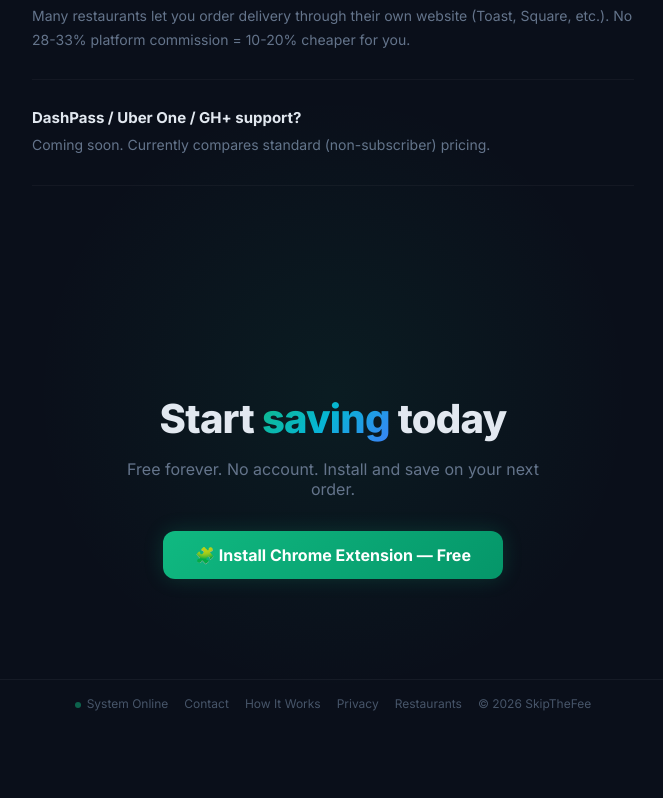
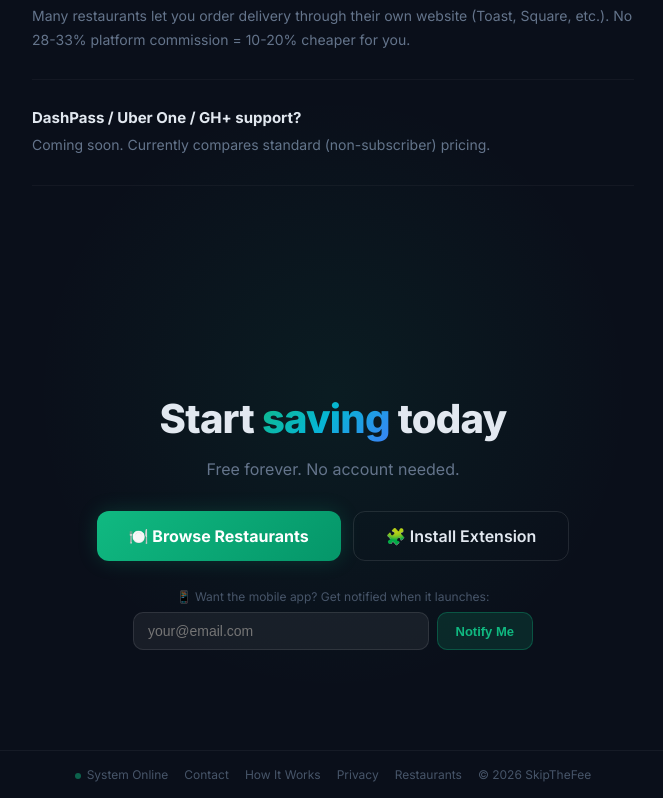
Before and after one commit to jguidroz-hub/mealcompare, a Next.js app in the folder packages/web/: page / in a window 1280 px wide. Shown: the part 4138-4936 px from the top of the page, without its empty margins (307-970 px from the left). Before the commit the page ends 4865 px from the top, so only its background shows below. Built offline with nearby package versions, Linux system fonts and the light colour scheme; no server answers.

Commit message:
Round 3c: dynamic city stats, waitlist email capture, testimonials, How It Works nav link, footer updates

```diff
--- /dev/null
+++ b/packages/web/src/app/components/WaitlistForm.tsx
@@ -0,0 +1,62 @@
+'use client';
+import { useState } from 'react';
+
+export default function WaitlistForm() {
+  const [email, setEmail] = useState('');
+  const [status, setStatus] = useState<'idle' | 'loading' | 'done' | 'error'>('idle');
+
+  const handleSubmit = async (e: React.FormEvent) => {
+    e.preventDefault();
+    if (!email.includes('@')) return;
+    setStatus('loading');
+    try {
+      await fetch('/api/waitlist', {
+        method: 'POST',
+        headers: { 'Content-Type': 'application/json' },
+        body: JSON.stringify({ email, source: 'homepage_cta' }),
+      });
+      setStatus('done');
+      setEmail('');
+    } catch {
+      setStatus('error');
+    }
+  };
+
+  if (status === 'done') {
+    return (
+      <p style={{ fontSize: 13, color: '#10b981', marginTop: 24, fontWeight: 600 }}>
+        ✅ You&apos;re on the list! We&apos;ll let you know when we launch the mobile app.
+      </p>
+    );
+  }
+
+  return (
+    <form onSubmit={handleSubmit} style={{ marginTop: 28, maxWidth: 400, margin: '28px auto 0' }}>
+      <p style={{ fontSize: 12, color: '#475569', marginBottom: 8 }}>
+        📱 Want the mobile app? Get notified when it launches:
+      </p>
+      <div style={{ display: 'flex', gap: 8 }}>
+        <input
+          type="email"
+          value={email}
+          onChange={e => setEmail(e.target.value)}
+          placeholder="your@email.com"
+          required
+          style={{
+            flex: 1, padding: '10px 14px', background: 'rgba(255,255,255,0.06)',
+            border: '1px solid rgba(255,255,255,0.1)', borderRadius: 10,
+            color: '#e2e8f0', fontSize: 14, outline: 'none',
+          }}
+        />
+        <button type="submit" disabled={status === 'loading'} style={{
+          background: 'rgba(16,185,129,0.15)', border: '1px solid rgba(16,185,129,0.3)',
+          borderRadius: 10, padding: '10px 18px', color: '#10b981', fontSize: 13,
+          fontWeight: 700, cursor: 'pointer', whiteSpace: 'nowrap',
+        }}>
+          {status === 'loading' ? '...' : 'Notify Me'}
+        </button>
+      </div>
+      {status === 'error' && <p style={{ fontSize: 12, color: '#ef4444', marginTop: 6 }}>Something went wrong. Try again?</p>}
+    </form>
+  );
+}
--- a/packages/web/src/app/page.tsx
+++ b/packages/web/src/app/page.tsx
@@ -1,6 +1,7 @@
 import type { Metadata } from 'next';
 import Link from 'next/link';
 import HeroSearch from './components/HeroSearch';
+import WaitlistForm from './components/WaitlistForm';
 
 export const metadata: Metadata = {
   title: 'SkipTheFee — Stop Overpaying for Food Delivery',
@@ -257,11 +258,17 @@ export default function Home() {
             Start <span className="gradient-text">saving</span> today
           </h2>
           <p style={{ fontSize: 16, color: '#64748b', maxWidth: 440, margin: '0 auto 32px' }}>
-            Free forever. No account. Install and save on your next order.
+            Free forever. No account needed.
           </p>
-          <Link href="/install" className="btn-glow">
-            🧩 Install Chrome Extension — Free
-          </Link>
+          <div style={{ display: 'flex', gap: 12, justifyContent: 'center', flexWrap: 'wrap' }}>
+            <Link href="/restaurants" className="btn-glow">
+              🍽️ Browse Restaurants
+            </Link>
+            <Link href="/install" className="btn-outline">
+              🧩 Install Extension
+            </Link>
+          </div>
+          <WaitlistForm />
         </div>
       </section>
 
```
Also changed, not shown: packages/web/src/app/restaurants/page.tsx (+48 -44 lines).
